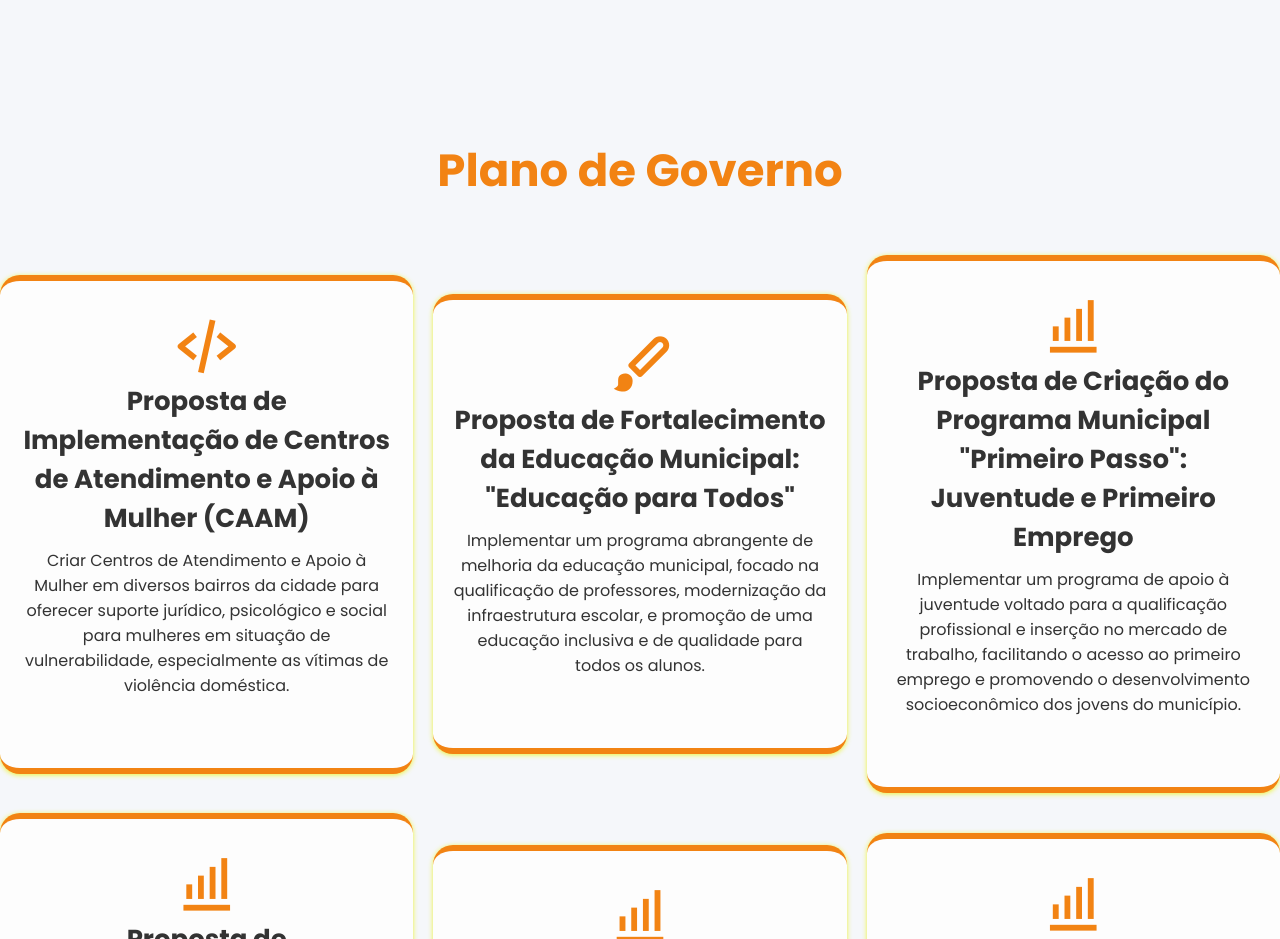
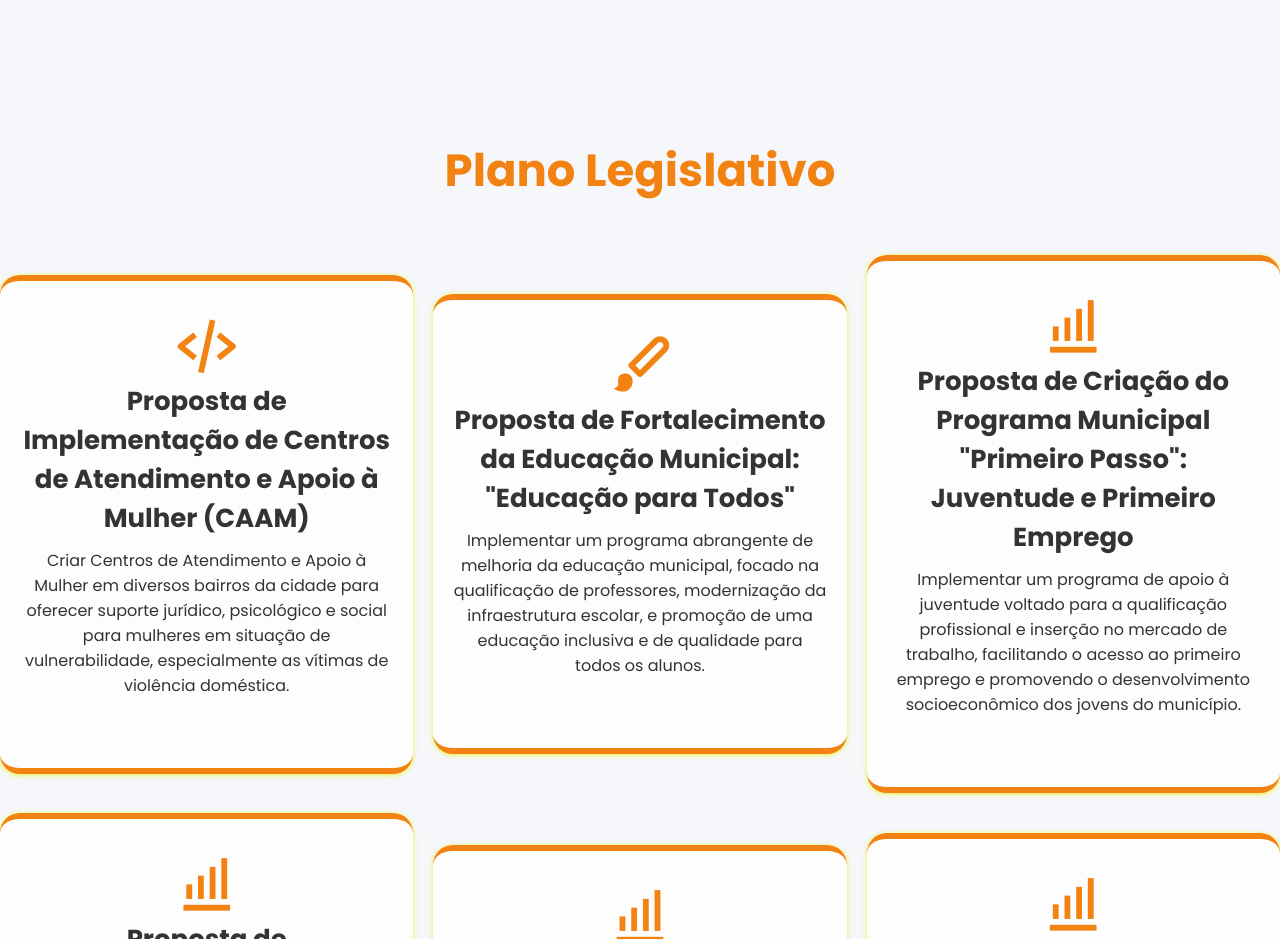
Before and after one commit to lucasgertrajano/Kadja, a plain HTML site: page index.html in a window 1280 px wide. Shown: the part 1400-2339 px from the top of the page. Drawn offline with nearby package versions, Linux system fonts and the light colour scheme; a script that the page names is missing; files whose address does not match are found by name.

Commit message:
planoLegislativo

```diff
--- a/index.html
+++ b/index.html
@@ -150,7 +150,7 @@
 
     <!-- services section design -->
     <section class="services" id="services">
-        <h2 class="heading"><span>Plano  de  Governo</span></h2>
+        <h2 class="heading"><span>Plano Legislativo</span></h2>
 
         <div class="services-container">
             <div class="services-box">
```
